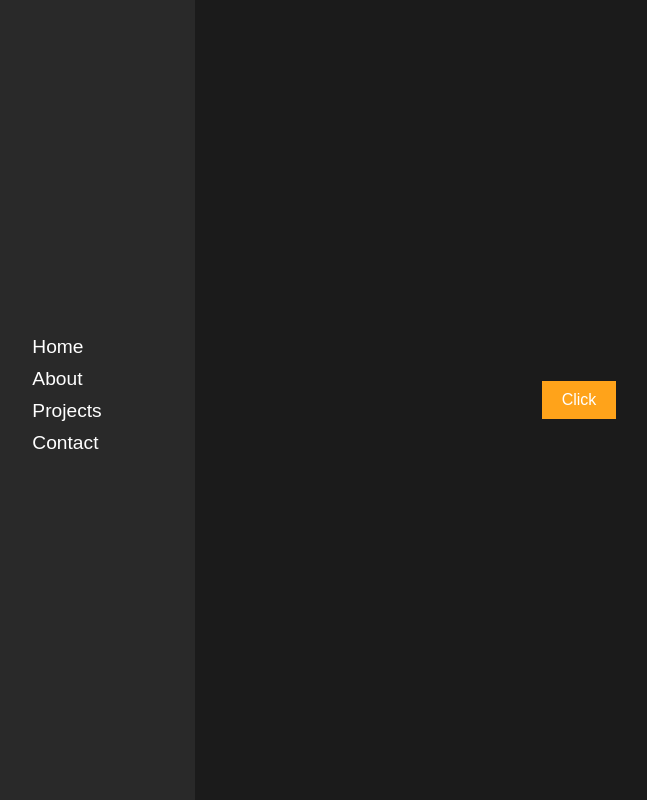
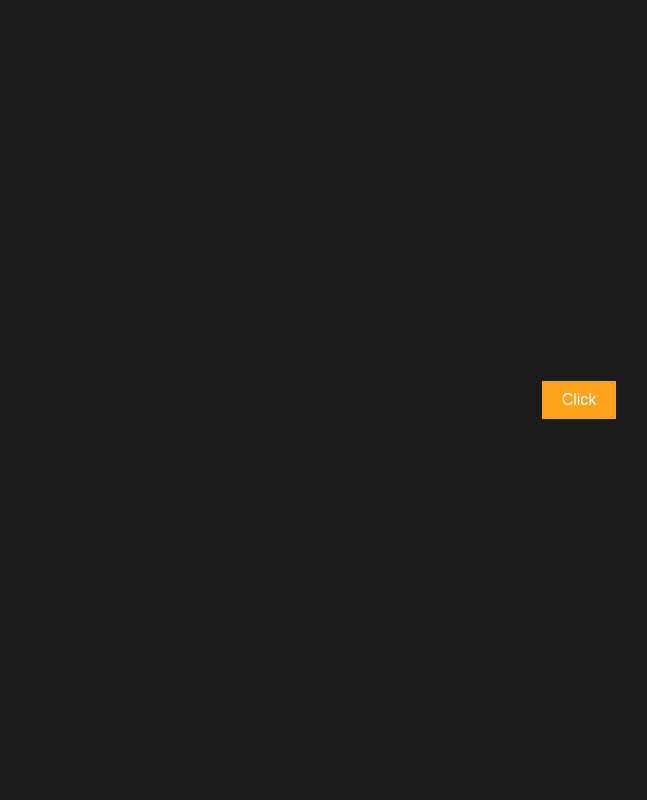
Before and after one commit to KennedyMungai/greensock_intro, a plain HTML site: page index.html in a window 1280 px wide. Shown: the whole page, without its empty margins (61-708 px from the left). Drawn offline with Linux system fonts and the light colour scheme.

Commit message:
Made changes to the index and the style files

```diff
--- a/index.html
+++ b/index.html
@@ -7,7 +7,7 @@
 		<title>GreenSock Animation Intro</title>
 	</head>
 	<body>
-		<section class="sidebar">
+		<section class="sidebar hide">
 			<ul>
 				<li><a href="#">Home</a></li>
 				<li><a href="#">About</a></li>
--- a/style.css
+++ b/style.css
@@ -32,7 +32,7 @@ ul li a{
 }
 
 .hide {
-    transform: translateX(-230px);
+    transform: translateX(-270px);
 }
 
 .center {
```
